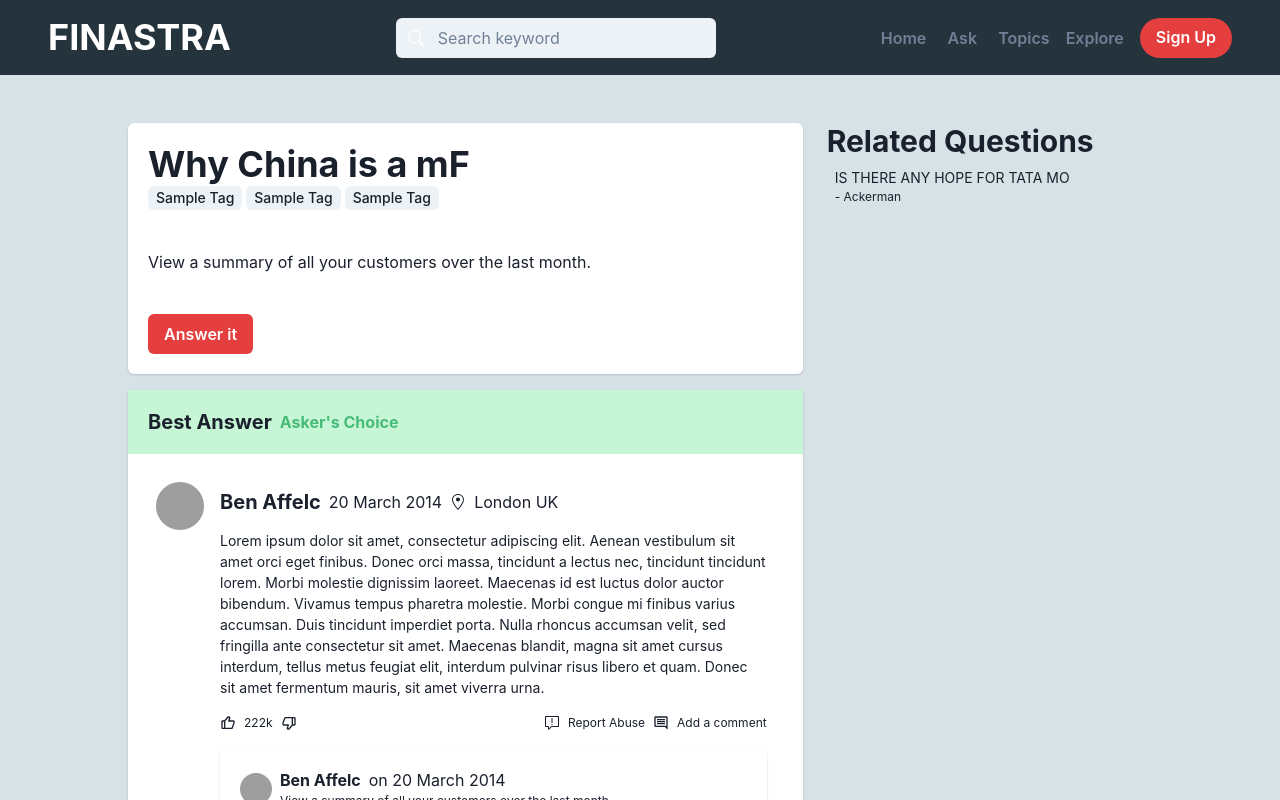
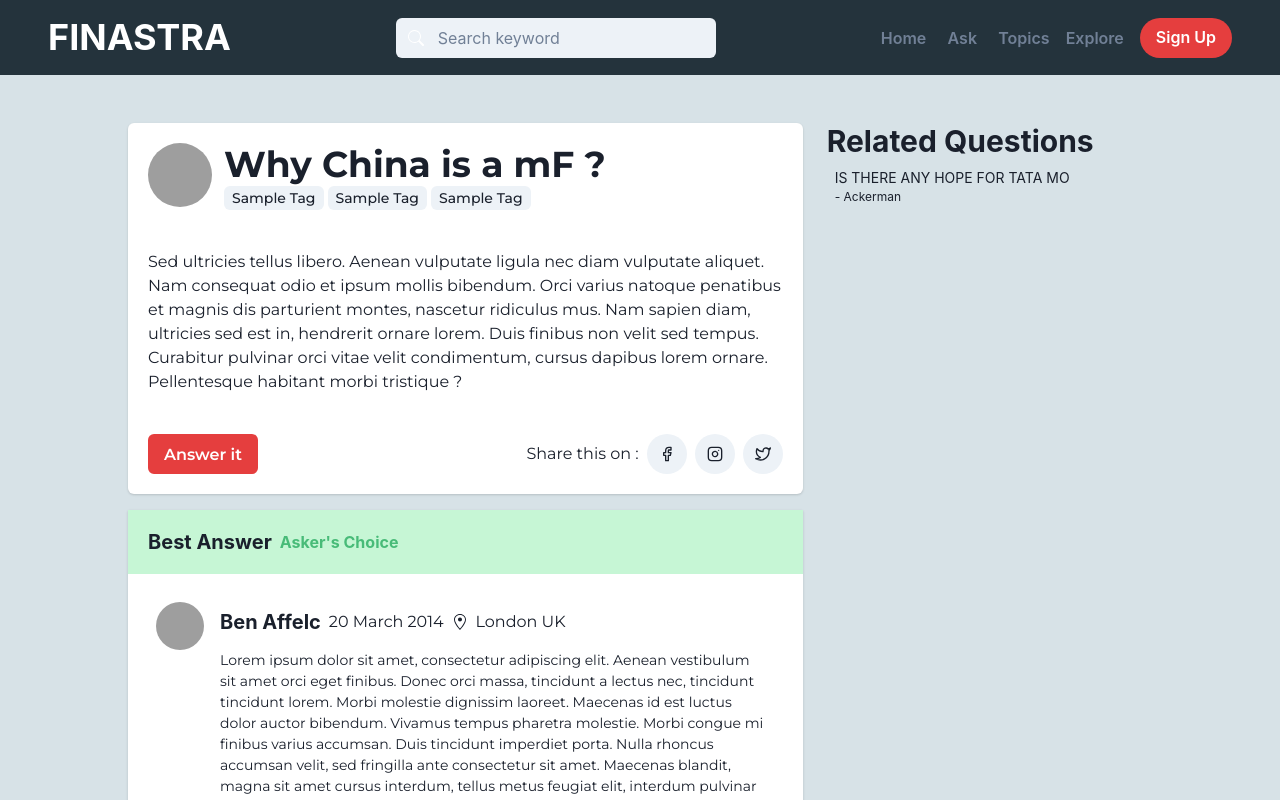
Before and after one commit to Aman7400/finastra-web, a React (Create React App) app: page / in a window 1280 px wide. Shown: the top 800 px of the page. Built offline with nearby package versions, Linux system fonts and the light colour scheme; grey boxes are pictures that could not be loaded.

Commit message:
Update Home.js
Create QuestionCard

```diff
--- a/src/pages/Home.js
+++ b/src/pages/Home.js
@@ -1,9 +1,11 @@
-import { Avatar, Box, Button, Card, CardBody, CardFooter, CardHeader, Container, Grid, GridItem, Heading, Highlight, HStack, Tag, Text, VStack } from '@chakra-ui/react'
+import { Avatar, Box, Button, Card, CardBody, CardFooter, CardHeader, Container, Grid, GridItem, Heading, Highlight, HStack, IconButton, Tag, Text, VStack } from '@chakra-ui/react'
 import React from 'react'
 import { GoLocation } from "react-icons/go"
 import { BiDislike, BiLike } from "react-icons/bi"
 import { VscReport } from "react-icons/vsc"
 import { MdOutlineComment } from "react-icons/md"
+import { FiFacebook,FiInstagram,FiTwitter } from "react-icons/fi"
+
 
 const Home = () => {
   return (
@@ -11,25 +13,9 @@ const Home = () => {
       {/* Feed */}
       <Grid mx={"auto"} maxW={"container.lg"} templateColumns='repeat(3, 1fr)' gap={6}>
         <GridItem colSpan={2} >
-          <Card bgColor={"white"}>
-            <CardHeader>
-              <Heading>Why China is a mF</Heading>
-              <HStack gap={1}>
-                <Tag>Sample Tag</Tag>
-                <Tag>Sample Tag</Tag>
-                <Tag>Sample Tag</Tag>
-              </HStack>
-            </CardHeader>
-            <CardBody>
-              <Text>View a summary of all your customers over the last month.</Text>
-            </CardBody>
-            <CardFooter>
-              <Button colorScheme="red">
-                Answer it
-              </Button>
-            </CardFooter>
-          </Card>
-          {/* BEST */}
+          {/* Question */}
+          <QuestionCard />
+          {/* Answers */}
           <AnswerCard isBestAnswer comments={[1, 2, 3]} />
           <AnswerCard comments={[1, 2]} />
           <AnswerCard />
@@ -50,6 +36,43 @@ const Home = () => {
 }
 
 export default Home;
+
+function QuestionCard() {
+  return (
+    <Card fontFamily={"Montserrat"} bgColor={"white"}>
+      <CardHeader>
+        <HStack gap={3} alignItems="flex-start">
+          <Avatar size="lg" name='Dan Abrahmov' src='https://bit.ly/dan-abramov' />
+          <Box>
+            <Heading fontFamily={"inherit"}>Why China is a mF ?</Heading>
+            <HStack gap={1}>
+              <Tag>Sample Tag</Tag>
+              <Tag>Sample Tag</Tag>
+              <Tag>Sample Tag</Tag>
+            </HStack>
+          </Box>
+        </HStack>
+      </CardHeader>
+      <CardBody>
+        {/* Description */}
+        <Text>Sed ultricies tellus libero. Aenean vulputate ligula nec diam vulputate aliquet. Nam consequat odio et ipsum mollis bibendum. Orci varius natoque penatibus et magnis dis parturient montes, nascetur ridiculus mus. Nam sapien diam, ultricies sed est in, hendrerit ornare lorem. Duis finibus non velit sed tempus. Curabitur pulvinar orci vitae velit condimentum, cursus dapibus lorem ornare. Pellentesque habitant morbi tristique ?</Text>
+      </CardBody>
+      <CardFooter>
+        <HStack w={"full"} justifyContent="space-between">
+          <Button colorScheme="red">
+            Answer it
+          </Button>
+          <HStack>
+            <Text>Share this on : </Text>
+            <IconButton rounded="full" aria-label='Search database' icon={<FiFacebook />} />
+            <IconButton rounded="full" aria-label='Search database' icon={<FiInstagram />} />
+            <IconButton rounded="full"  aria-label='Search database' icon={<FiTwitter />} />
+          </HStack>
+        </HStack>
+      </CardFooter>
+    </Card>
+  )
+}
 
 function BasicPersonInfo() {
   return (
@@ -113,9 +136,9 @@ function AnswerCTAs() {
   )
 }
 
-function AnswerCard({ details, isBestAnswer = false, index, comments=[] }) {
+function AnswerCard({ details, isBestAnswer = false, index, comments = [] }) {
   return (
-    <Card w={"full"} borderRadius={!isBestAnswer && "none"} my={isBestAnswer ? 4 : 0} bgColor={"white"}>
+    <Card fontFamily="Montserrat" w={"full"} borderRadius={!isBestAnswer && "none"} my={isBestAnswer ? 4 : 0} bgColor={"white"}>
       {/* Heading */}
       {
         isBestAnswer &&
@@ -151,7 +174,7 @@ function AnswerCard({ details, isBestAnswer = false, index, comments=[] }) {
             {/* Answer Stats & CTA */}
             <AnswerActions />
             {/* Comments */}
-            <Box  my={4}>
+            <Box my={4}>
               {
                 comments.map((comment, i) => <AnswerComment key={i} />)
               }
@@ -167,7 +190,7 @@ function AnswerCard({ details, isBestAnswer = false, index, comments=[] }) {
 
 function AnswerComment() {
   return (
-    <Card w={"full"}>
+    <Card fontFamily="Montserrat" w={"full"}>
       <CardBody>
         <HStack>
           <Avatar size="sm" name='Prosper Otemuyiwa' src='https://bit.ly/prosper-baba' />
```
